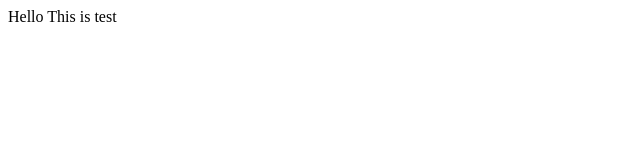
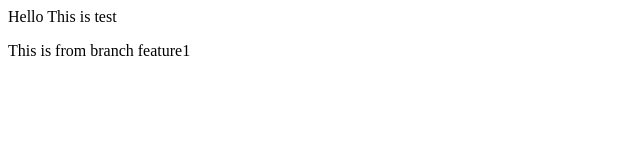
Before and after one commit to sheloholes/sheloholes, a plain HTML site: page index.html in a window 1280 px wide. Shown: the whole page, without its empty margins (0-640 px from the left). Drawn offline with Linux system fonts and the light colour scheme.

Commit message:
Add from feature1

```diff
--- a/index.html
+++ b/index.html
@@ -1 +1,2 @@
 <p>Hello This is test</p>
+<p>This is from branch feature1</p>
```
